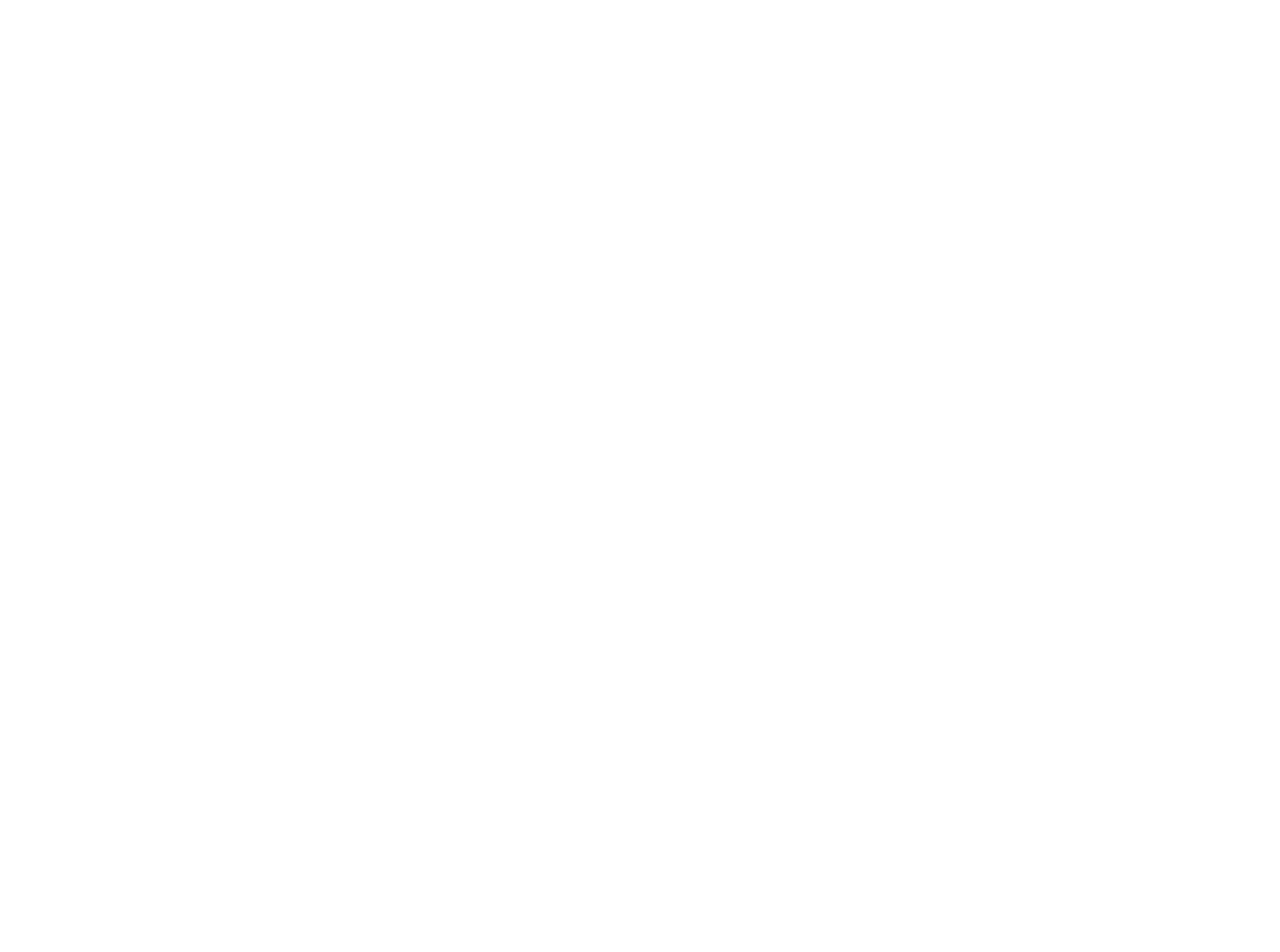
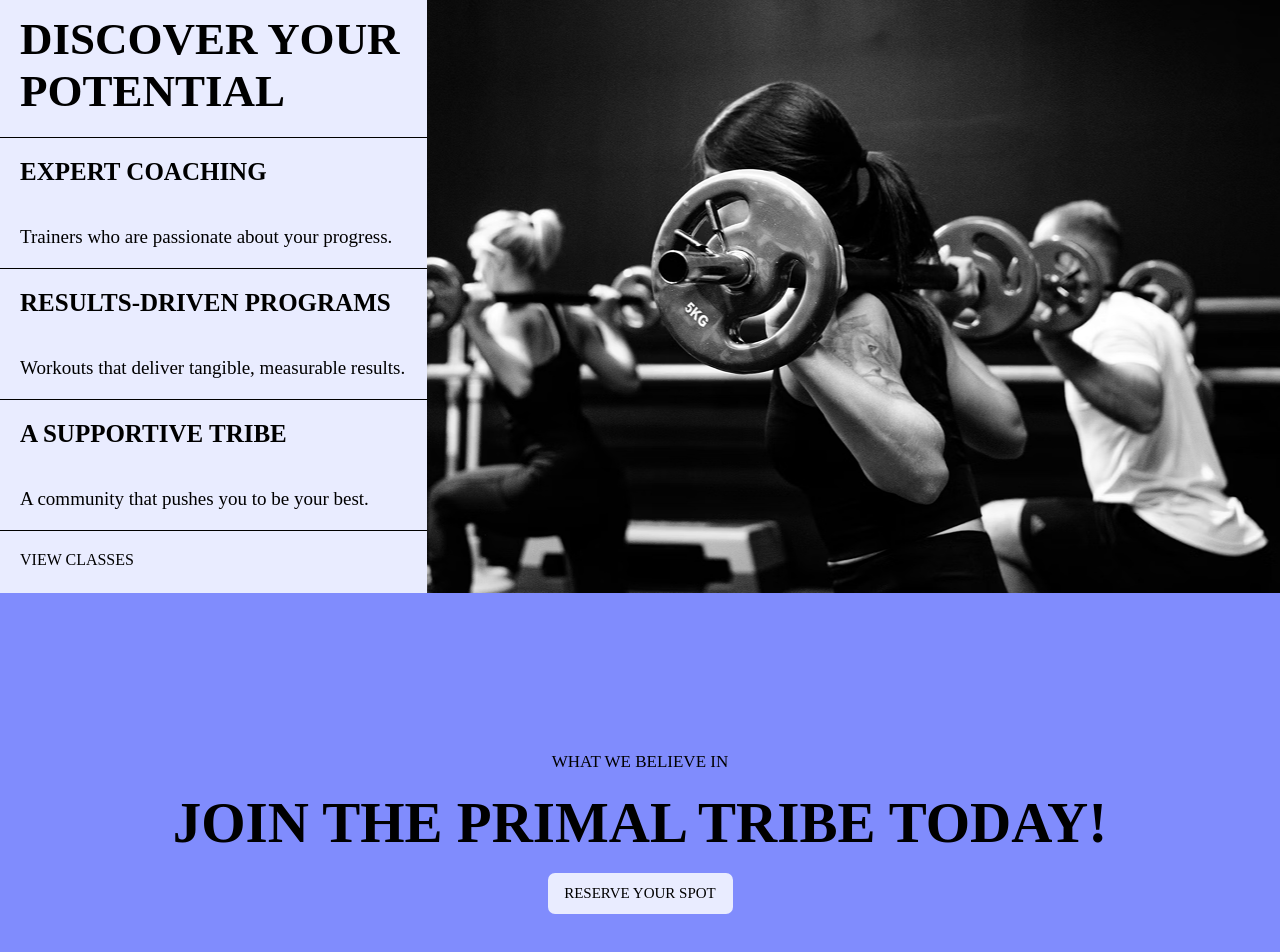
Before and after one commit to daniellichotti/frontend-dev, a React (Vite) app in the folder ReactJS/primalTraining/: page / in a window 1280 px wide. Shown: the part 1338-2290 px from the top of the page. Before the commit the page ends 1331 px from the top, so only its background shows below. Built offline with nearby package versions, Linux system fonts and the light colour scheme.

Commit message:
sending codes

```diff
--- a/ReactJS/primalTraining/src/components/Header/styles.jsx
+++ b/ReactJS/primalTraining/src/components/Header/styles.jsx
@@ -2,7 +2,7 @@
 
 export const HeaderContainer = styled.header`
     padding: 20px;
-    width: 100vw;
+    width: calc(100vw-20px);
     height: 81px;
     background-color: #E9ECFF;
 
--- a/ReactJS/primalTraining/src/components/Main/index.jsx
+++ b/ReactJS/primalTraining/src/components/Main/index.jsx
@@ -1,4 +1,4 @@
-import { Container, TextContainer } from "./styles";
+import { Container, SecondContainer, TextContainer, ThirdContainer } from "./styles";
 
 
 export function Main() {
@@ -20,17 +20,18 @@
                     </div>
                 </div>
                 <div id="secondTextCard">
-                    <h2>FOR THE COMMITTED</h2>
+                    <h2>Guided by experts</h2>
                     <div>
-                        <p>Train like an athlete with top-tier equipment and expert programming. Whether you're building muscle or breaking PRs, we help you push past limits.</p>
-                        <p>About us</p>
+                        <p style={{ marginBottom: "40px" }}>We believe in creating a positive environment where you can thrive. We're here to help you achieve your goals and unlock your full potential.
+                        </p>
+                        <p style={{ display: "none" }}>About us</p>
                     </div>
                 </div>
                 <div id="thirdTextCard">
-                    <h2>FOR THE COMMITTED</h2>
+                    <h2>DYNAMIC OPEN GYM</h2>
                     <div>
-                        <p>Train like an athlete with top-tier equipment and expert programming. Whether you're building muscle or breaking PRs, we help you push past limits.</p>
-                        <p>About us</p>
+                        <p style={{ marginBottom: "40px" }}>Our facility is the optimal environment for strength training and performance, fully equipped with top-of-the-line tools, ample training areas, and a focus on functional movement.</p>
+                        <p style={{ display: "none" }}>About us</p>
                     </div>
                 </div>
                 <div id="secondImage" />
@@ -43,6 +44,30 @@
                 </h1>
             </TextContainer >
 
+            <SecondContainer>
+                <div id="imageSecondContainer" />
+                <div id="textSecondContainer">
+                    <h1>DISCOVER YOUR POTENTIAL</h1>
+                    <div class="separator" />
+                    <h2>Expert Coaching</h2>
+                    <p>Trainers who are passionate about your progress.</p>
+                    <div class="separator" />
+                    <h2>Results-Driven Programs</h2>
+                    <p>Workouts that deliver tangible, measurable results.</p>
+                    <div class="separator" />
+                    <h2>A Supportive Tribe </h2>
+                    <p>A community that pushes you to be your best. </p>
+                    <div class="separator" />
+                    <a href="">View classes</a>
+                </div>
+
+            </SecondContainer>
+
+            <ThirdContainer>
+                <h2>WHAT WE BELIEVE IN</h2>
+                <h1>Join the Primal Tribe Today!</h1>
+                <a href="">reserve your spot</a>
+            </ThirdContainer>
         </>
     )
 };
--- a/ReactJS/primalTraining/src/components/Main/styles.jsx
+++ b/ReactJS/primalTraining/src/components/Main/styles.jsx
@@ -1,6 +1,7 @@
 import styled from 'styled-components'
 import FirstImage from "../../assets/FirstImage.png"
 import SecondImage from "../../assets/SecondImage.png"
+import ImageSecondContainer from "../../assets/ImageSecondContainer.png"
 
 export const TextContainer = styled.header`
     padding: 20px 2px;
@@ -31,13 +32,13 @@
     #firstImage {
         grid-column: 1 /span 2;
         grid-row: 1;
-        background-image: url(${FirstImage});
+        background: url(${FirstImage}) center/cover no-repeat;
     }
 
     #secondImage {
         grid-column: 3;
         grid-row: 2;
-        background-image: url(${SecondImage});
+        background: url(${SecondImage}) center/cover no-repeat;;
     }
 
     #textCard {
@@ -53,6 +54,7 @@
         h2 {
             font-size: 45px;
             font-weight: bold;
+            text-transform: uppercase;
         }
 
         div {
@@ -80,6 +82,7 @@
         h2 {
             font-size: 45px;
             font-weight: bold;
+            text-transform: uppercase;
         }
 
         div {
@@ -89,7 +92,6 @@
                 margin-top: 32px;
                 margin-bottom: 32px;
                 text-transform: uppercase;
-
             }
         }
     }
@@ -106,6 +108,7 @@
         h2 {
             font-size: 45px;
             font-weight: bold;
+            text-transform: uppercase;
         }
 
         div {
@@ -120,3 +123,91 @@
         }
     }
 `
+
+export const SecondContainer = styled.div`
+    background-color: #E9ECFF;
+
+    display: grid;
+    grid-template-columns: repeat(3,1fr);
+    grid-template-rows: repeat(1, 600px);
+
+    #imageSecondContainer {
+        grid-column: 2 /span 2;
+        grid-row: 1;
+        background: url(${ImageSecondContainer}) center/cover no-repeat;
+    }
+
+    .separator {
+        background-color: #000;
+        height: 1px;
+        width: 100%;
+    }
+
+    #textSecondContainer {
+        color: #000;
+
+        display: flex;
+        flex-direction: column;
+
+        a {
+            text-decoration: none;
+            text-transform: uppercase;
+            color: #000;
+            padding: 20px;
+        }
+
+        h1 {
+            padding: 20px;
+            font-size: 45px;
+            text-transform: uppercase;
+        }
+
+        h2 {
+            padding: 20px;
+            font-size: 25px;
+            text-transform: uppercase;
+        }
+        p {
+            padding: 20px;
+            font-size: 19px;
+        }
+    }
+`
+
+export const ThirdContainer = styled.div`
+    height: 480px;
+    background-color: #808CFD;
+
+    display: flex;
+    flex-direction: column;
+    justify-content: center;
+    align-items: center;
+    gap: 18px;
+
+    h1 {
+        font-size: 57px;
+        text-transform: uppercase;
+    }
+
+    h2 {
+        font-size: 17px;
+        text-transform: uppercase;
+        font-weight: lighter;
+    }
+
+    a {
+        width: 185px;
+        height: 41px;
+        border-radius: 7px;
+        background-color: #E9ECFF;
+
+        text-transform: uppercase;
+        text-decoration: none;
+        font-size: 15px;
+        color: #000;
+
+        display: flex;
+        align-items: center;
+        justify-content: center;
+    }
+`
```
Also changed, not shown: ReactJS/primalTraining/src/assets/ImageSecondContainer.png (added).
